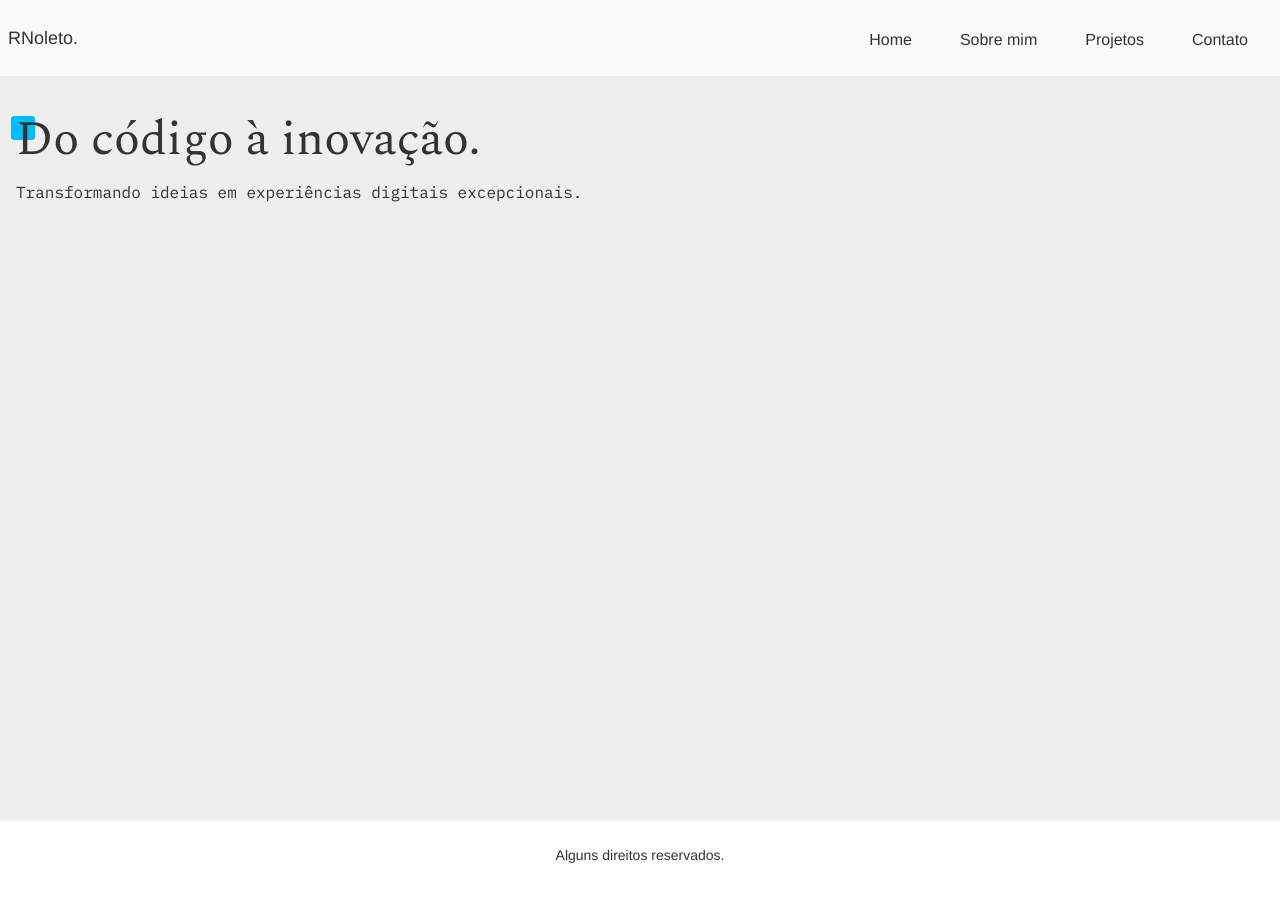
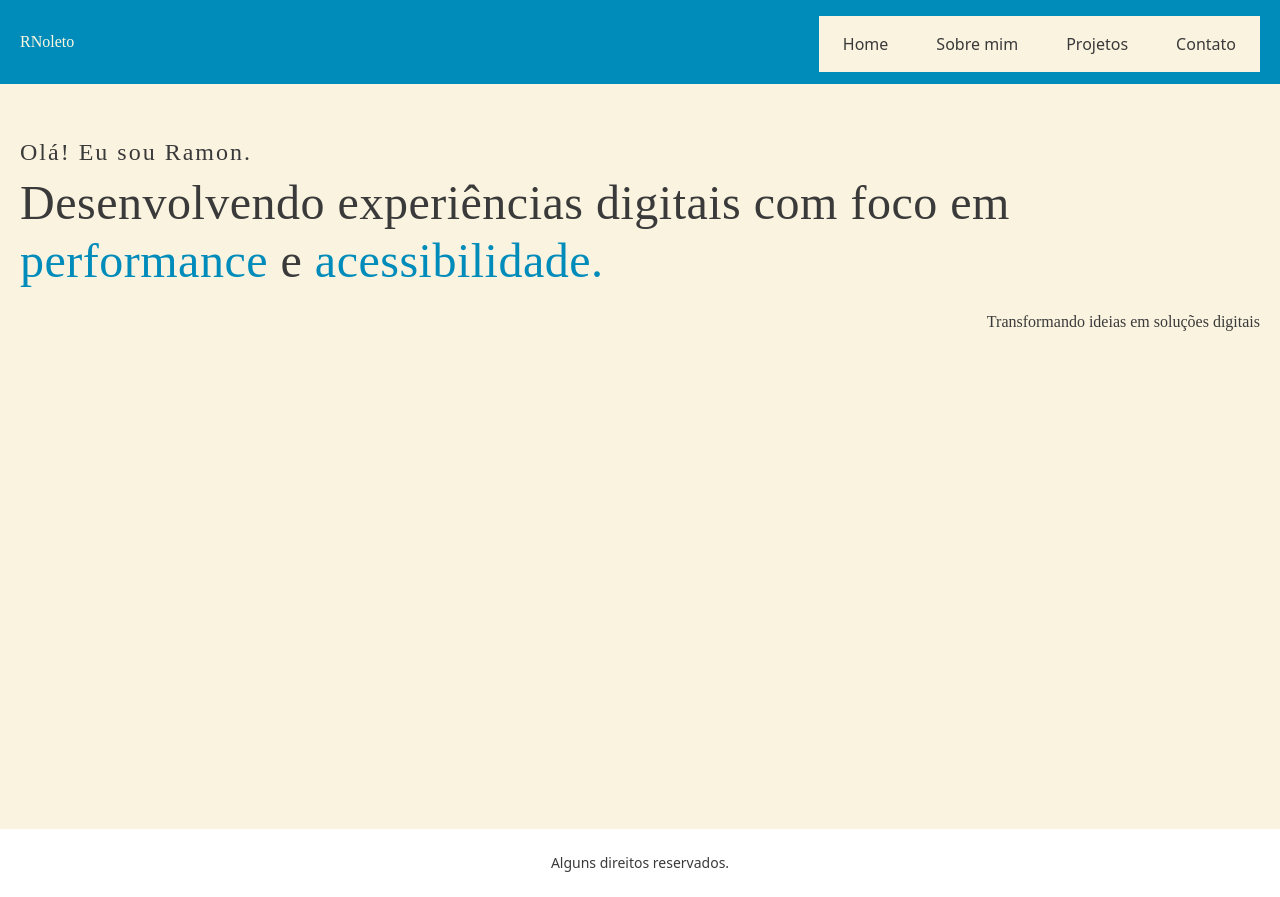
Before and after one commit to RNoleto/portfolio2025, a Vue app: page / in a window 1280 px wide. Built offline with nearby package versions, Linux system fonts and the light colour scheme.

Commit message:
:tada: Ajuste de layout para seguir o estilo Moleskine

```diff
--- a/src/App.vue
+++ b/src/App.vue
@@ -5,7 +5,7 @@ import Footer from './components/Footer.vue';
 </script>
 
 <template>
-  <Header />
+  <Header/>
   <main class="AppBody">
     <Hero/>
   </main>
--- a/src/components/Header.vue
+++ b/src/components/Header.vue
@@ -4,8 +4,8 @@ import Navbar from './Navbar.vue';
 </script>
 
 <template>
-    <header class="flex items-center justify-between p-2 bg-zinc-50 shadow-md">
-        <p class="text-lg">RNoleto.</p>
+    <header class="flex items-center justify-between py-3 px-5 bg-turquoise shadow-md">
+        <p class="text-lightCream font-heading text-[16px]">RNoleto</p>
         <Navbar />
     </header>
 </template>
--- a/src/components/Navbar.vue
+++ b/src/components/Navbar.vue
@@ -49,7 +49,7 @@ onBeforeUnmount(() => {
     ref="buttonRef"
     @click="toggleMenu"
     :class="{ active: isActive }"
-    class="relative bg-[#eee] rounded-sm w-[40px] h-[40px] flex flex-col gap-1 border-transparent border-1 items-center justify-center cursor-pointer sm:hidden"
+    class="relative bg-cream rounded-sm w-[40px] h-[40px] flex flex-col gap-1 border-lightText border-1 items-center justify-center cursor-pointer sm:hidden text-lightText"
   >
     <span :class="{ active: isActive }"></span>
   </button>
@@ -59,7 +59,7 @@ onBeforeUnmount(() => {
     <nav
       ref="menuRef"
       v-show="!isMobile || isActive"
-      class="absolute z-100 mt-1 top-12 right-1 border border-gray-300 rounded-lg p-2 bg-zinc-50 shadow-md sm:static sm:flex sm:gap-4 sm:rounded-none sm:border-0 sm:shadow-none"
+      class="absolute z-100 mt-1 top-12 right-1 border border-lightText text-darkText rounded-lg p-2 bg-cream shadow-md sm:static sm:flex sm:gap-4 sm:rounded-none sm:border-0 sm:shadow-none"
     >
       <ul class="flex flex-col gap-2 min-w-[120px] sm:flex-row sm:gap-4 sm:min-w-0">
         <li @click="closeMenu" class="px-1 py-2 sm:px-4 sm:py-2">Home</li>
@@ -124,10 +124,10 @@ button:focus,
 button:hover,
 button.active {
   outline: none;
-  background: white;
-  box-shadow: 0 0 0 3px var(--second-color);
-  border-color: var(--primary-color);
-  color: var(--primary-color);
+  background: var(--color-cream);
+  color: var(--color-turquoise);
+  border-color: #008CBA;
+  box-shadow: 0 0 0 3px #4BB8DB;
 }
 
 /* Transformação para o ícone ativo (</>) */
@@ -161,6 +161,7 @@ span.active::after {
 li:hover,
 li:focus {
   cursor: pointer;
-  color: var(--primary-color);
+  color: var(--color-cobaltBlue);
+  background: var(--color-lightText);
 }
 </style>
--- a/src/style.css
+++ b/src/style.css
@@ -1,5 +1,3 @@
-@import url('https://fonts.googleapis.com/css2?family=Spectral:wght@400;700&display=swap');
-@import url('https://fonts.googleapis.com/css2?family=IBM+Plex+Mono:wght@400;500;600&family=Roboto:wght@100;400;700&display=swap');
 @import "tailwindcss";
 
 /* Opções base para estrutura da ladingPage */
@@ -8,22 +6,32 @@
     box-sizing: border-box;
 }
 
-:root{
-    --primary-color: #00bcff;
-    --second-color: #A6E3FF;
+@theme {
+    --color-cream: #FAF3E0;
+    --color-lightCream: #FFF8E1;
+    --color-darkText: #3A3A3A;
+    --color-darkCream: #2C2C2C;
+    --color-lightText: #B0A99F;
+    --color-cobaltBlue: #0047AB;
+    --color-turquoise: #008CBA;
+    --color-redCream: #C0392B;
+    --color-darkRedCream: #800000;
+
+    --font-heading: Playfair Display, serif;
+    --font-body: Open Sans, sans-serif;
+    --font-detail: Satisfy, cursive;
+    --font-codePro: Source Code Pro, monospace;
+    --font-anton: Anton, sans-serif;
 }
 
 body{
     margin: 0px;
-    color: #333;
-    --type-first: Helvetica, Arial, sans-serif;
-    --type-second: 'Spectral', georgia;
-    --type-third: 'IBM Plex Mono', georgia;
-    font-family: var(--type-first);
+    color: var(--color-darkText);
 }
 
 section{
-    padding: 1.5rem 1rem;
+    padding: 1.25rem;
+    background: var(--color-cream);
 }
 
 #app{
@@ -34,35 +42,25 @@ section{
 
 .AppBody{
     flex: 1;
-    background: #eee;
 }
 
 .title{
-    font-family: var(--type-second);
-    line-height: 1;
-    font-size: 3rem;
-    margin: 1rem 0;
-    position: relative;
-    z-index: 1;
+    font-family: var(--font-heading);
+    letter-spacing: 2px;
+    font-size: 24px;
 }
 
-.title::after {
-    content: '';
-    display: block;
-    width: 1.5rem;
-    height: 1.5rem;
-    background: var(--primary-color);
-    position: absolute;
-    top: 0px;
-    left: -5px;
-    border-radius: 0.2rem;
-    z-index: -1;
+.featuredText{
+    font-family: var(--font-heading);
+    font-size: 48px;
+    line-height: 58px;
+    letter-spacing: .5px;
 }
 
-.subtitle{
-    font-family: var(--type-third);
-    margin: 1rem 0;
+.detail{
+    color: var(--color-turquoise);
 }
+
 
 /* Animação */
 
--- a/src/views/Hero.vue
+++ b/src/views/Hero.vue
@@ -3,9 +3,10 @@
 </script>
 
 <template>
-    <section class="hero overflow-hidde">
-        <p class="title">Do código à inovação.</p>
-        <p class="subtitle">Transformando ideias em experiências digitais excepcionais.</p>
+    <section class="hero overflow-hidde flex flex-col">
+        <p class="title mt-[30px]">Olá! Eu sou Ramon.</p>
+        <p class="featuredText mt-1">Desenvolvendo experiências digitais com foco em <span class="detail">performance</span> e <span class="detail">acessibilidade.</span></p>
+        <p class="font-detail mt-5 text-end">Transformando ideias em soluções digitais</p>
     </section>
 </template>
 
--- a/tailwind.config.js
+++ b/tailwind.config.js
@@ -5,24 +5,7 @@ export default {
   darkMode: false,
   theme: {
     extend: {
-      colors: {
-        cream: '#FAF3E0',
-        lightCream: '#FFF8E1',
-        darkText: '#2C2C2C',
-        lightText: '#B0A99F',
-        cobaltBlue: '#0047AB',
-        turquoise: '#008CBA',
-        redCream: '#C0392B',
-        darkRedCream: '#800000',
-        secondary: '#B0A99F',
-      },
-      fontFamily: {
-        heading: ['Playfair Display', 'serif'],
-        body: ['Open Sans', 'sans-serif'],
-        code: ['Fira Code', 'monospace'],
-        codePro: ['Source Code Pro', 'monospace'],
-        anton: ['Anton', 'sans-serif'],
-      },
+      colors: {}
     },
   },
   plugins: [],
```
